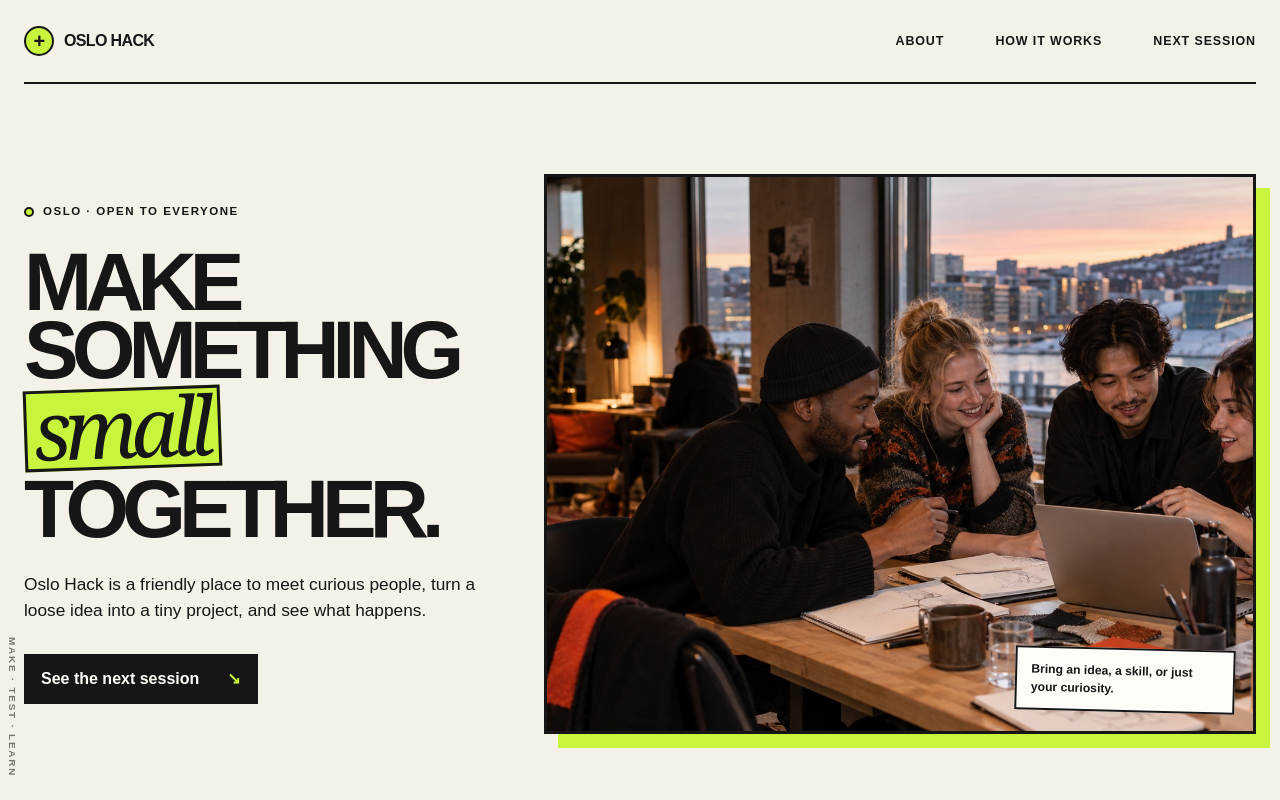
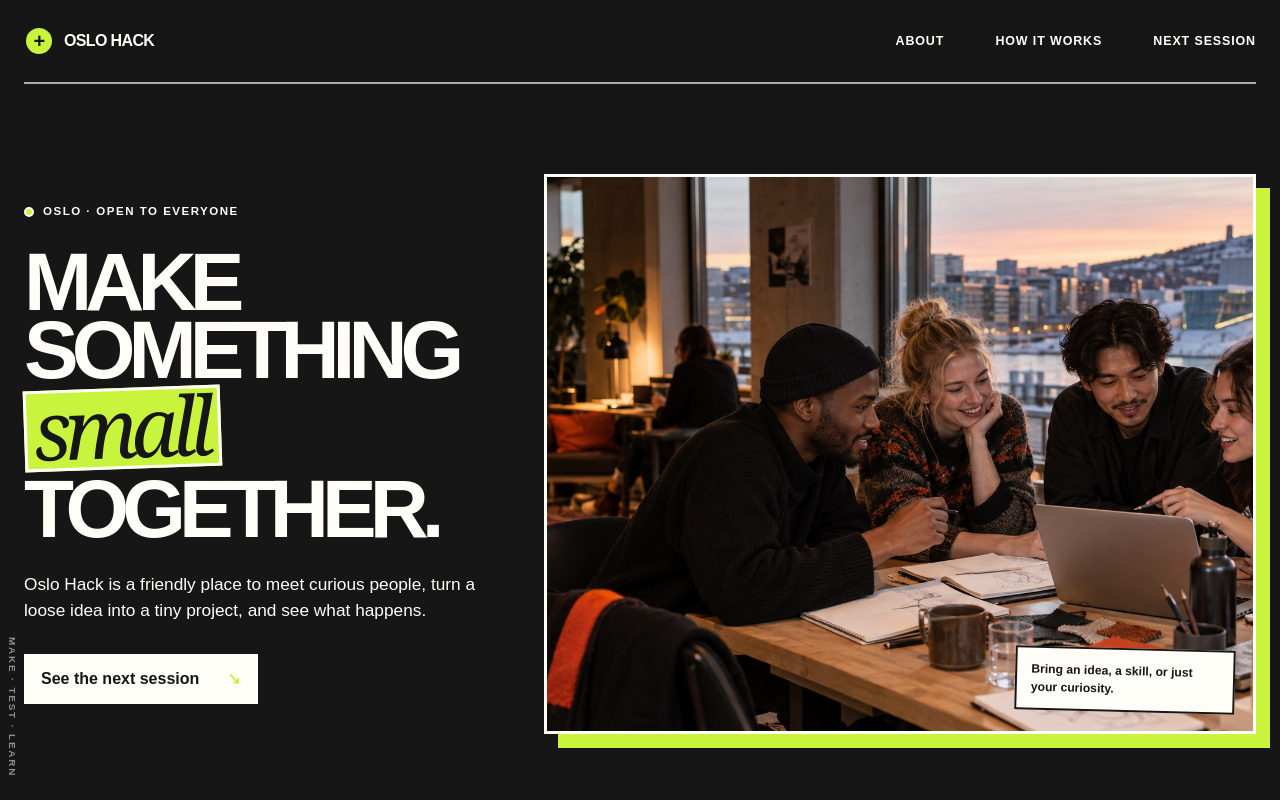
Before and after one commit to ikpsthakur/oslo-hack, a plain HTML site: page index.html in a window 1280 px wide. Shown: the top 800 px of the page. Drawn offline with Linux system fonts and the light colour scheme.

Commit message:
Restore dark hero in Oslo Hack poster design

```diff
--- a/dist/style.css
+++ b/dist/style.css
@@ -10,35 +10,35 @@
 
 * { box-sizing: border-box; }
 html { scroll-behavior: smooth; }
-body { margin: 0; min-width: 320px; overflow-x: hidden; background: var(--paper); color: var(--ink); font-family: Arial, Helvetica, sans-serif; font-size: 1rem; line-height: 1.5; }
+body { margin: 0; min-width: 320px; overflow-x: hidden; background: var(--ink); color: var(--ink); font-family: Arial, Helvetica, sans-serif; font-size: 1rem; line-height: 1.5; }
 a { color: inherit; text-decoration: none; }
 button, a { -webkit-tap-highlight-color: transparent; }
 .skip-link { position: fixed; z-index: 100; top: 12px; left: 12px; padding: 10px 14px; background: var(--ink); color: var(--white); transform: translateY(-160%); }
 .skip-link:focus { transform: translateY(0); }
 
-.site-header { position: relative; z-index: 10; width: var(--page); min-height: 84px; margin: 0 auto; display: grid; grid-template-columns: 1fr auto; align-items: center; border-bottom: 2px solid var(--ink); }
+.site-header { position: relative; z-index: 10; width: var(--page); min-height: 84px; margin: 0 auto; display: grid; grid-template-columns: 1fr auto; align-items: center; color: var(--white); border-bottom: 2px solid rgba(255, 253, 248, .65); }
 .brand { display: inline-flex; align-items: center; gap: 10px; width: fit-content; font-weight: 900; letter-spacing: -0.04em; text-transform: uppercase; }
-.brand-mark { width: 30px; height: 30px; display: grid; place-items: center; background: var(--accent); border: 2px solid var(--ink); border-radius: 50%; font-size: 1.25rem; line-height: 1; }
+.brand-mark { width: 30px; height: 30px; display: grid; place-items: center; background: var(--accent); color: var(--ink); border: 2px solid currentColor; border-radius: 50%; font-size: 1.25rem; line-height: 1; }
 nav { display: flex; align-items: center; gap: clamp(20px, 4vw, 58px); }
 nav a, .back-to-top { padding: 7px 0 5px; border-bottom: 2px solid transparent; font-size: .78rem; font-weight: 800; letter-spacing: .07em; text-transform: uppercase; }
-nav a:hover, nav a:focus-visible, .back-to-top:hover, .back-to-top:focus-visible { border-color: var(--ink); }
+nav a:hover, nav a:focus-visible, .back-to-top:hover, .back-to-top:focus-visible { border-color: currentColor; }
 
-.hero { position: relative; width: var(--page); min-height: calc(100svh - 84px); margin: 0 auto; padding: clamp(46px, 7vw, 90px) 0 clamp(38px, 6vw, 72px); display: grid; grid-template-columns: minmax(320px, .78fr) minmax(480px, 1.22fr); gap: clamp(28px, 5vw, 76px); align-items: stretch; }
+.hero { position: relative; width: var(--page); min-height: calc(100svh - 84px); margin: 0 auto; padding: clamp(46px, 7vw, 90px) 0 clamp(38px, 6vw, 72px); display: grid; grid-template-columns: minmax(320px, .78fr) minmax(480px, 1.22fr); gap: clamp(28px, 5vw, 76px); align-items: stretch; color: var(--white); }
 .hero-copy { z-index: 2; display: flex; flex-direction: column; justify-content: center; }
 .eyebrow, .section-number, .availability, .session-date { margin: 0; font-size: .72rem; font-weight: 900; letter-spacing: .13em; text-transform: uppercase; }
 .eyebrow { display: flex; align-items: center; gap: 9px; }
-.eyebrow span, .availability span { width: 10px; height: 10px; display: inline-block; background: var(--accent); border: 2px solid var(--ink); border-radius: 50%; }
+.eyebrow span, .availability span { width: 10px; height: 10px; display: inline-block; background: var(--accent); border: 2px solid currentColor; border-radius: 50%; }
 h1, h2, h3, p { text-wrap: pretty; }
 h1 { max-width: 9ch; margin: 28px 0 30px; font-size: clamp(4rem, 6.4vw, 7rem); line-height: .82; letter-spacing: -.085em; text-transform: uppercase; }
-h1 em { display: inline-block; margin: 5px 0 6px; padding: .02em .13em .08em .08em; background: var(--accent); border: 3px solid var(--ink); font-family: Georgia, 'Times New Roman', serif; font-weight: 400; text-transform: lowercase; transform: rotate(-2deg); }
+h1 em { display: inline-block; margin: 5px 0 6px; padding: .02em .13em .08em .08em; background: var(--accent); color: var(--ink); border: 3px solid var(--white); font-family: Georgia, 'Times New Roman', serif; font-weight: 400; text-transform: lowercase; transform: rotate(-2deg); }
 .hero-intro { max-width: 33rem; margin: 0 0 30px; font-size: clamp(1rem, 1.35vw, 1.22rem); }
-.text-link { width: fit-content; padding: 13px 17px; display: inline-flex; align-items: center; gap: 28px; background: var(--ink); color: var(--white); font-weight: 800; }
+.text-link { width: fit-content; padding: 13px 17px; display: inline-flex; align-items: center; gap: 28px; background: var(--white); color: var(--ink); font-weight: 800; }
 .text-link span { color: var(--accent); transition: transform 180ms ease; }
 .text-link:hover span, .text-link:focus-visible span { transform: translate(4px, 4px); }
-.hero-image { position: relative; margin: 0; min-height: 560px; border: 3px solid var(--ink); overflow: hidden; box-shadow: 14px 14px 0 var(--accent); }
+.hero-image { position: relative; margin: 0; min-height: 560px; border: 3px solid var(--white); overflow: hidden; box-shadow: 14px 14px 0 var(--accent); }
 .hero-image img { width: 100%; height: 100%; display: block; object-fit: cover; }
-.hero-image figcaption { position: absolute; right: 18px; bottom: 18px; max-width: 220px; padding: 12px 14px; background: var(--white); border: 2px solid var(--ink); font-size: .76rem; font-weight: 800; transform: rotate(1.5deg); }
-.side-note { position: absolute; left: -20px; bottom: 28px; margin: 0; color: var(--muted); font-size: .62rem; font-weight: 800; letter-spacing: .18em; writing-mode: vertical-rl; }
+.hero-image figcaption { position: absolute; right: 18px; bottom: 18px; max-width: 220px; padding: 12px 14px; background: var(--white); color: var(--ink); border: 2px solid var(--ink); font-size: .76rem; font-weight: 800; transform: rotate(1.5deg); }
+.side-note { position: absolute; left: -20px; bottom: 28px; margin: 0; color: rgba(255, 253, 248, .52); font-size: .62rem; font-weight: 800; letter-spacing: .18em; writing-mode: vertical-rl; }
 
 .intro, .steps, .session { padding-inline: max(24px, calc((100vw - 1380px) / 2)); }
 .intro { padding-block: clamp(76px, 11vw, 150px); display: grid; grid-template-columns: .45fr 1fr; gap: 42px; background: var(--ink); color: var(--white); }
@@ -47,7 +47,7 @@ h1 em { display: inline-block; margin: 5px 0 6px; padding: .02em .13em .08em .08
 .intro h2 { margin-bottom: 34px; }
 .intro div > p { max-width: 55rem; margin: 0; color: rgba(255, 253, 248, .72); font-size: clamp(1.25rem, 2vw, 1.8rem); }
 
-.steps { padding-block: clamp(76px, 10vw, 140px); }
+.steps { padding-block: clamp(76px, 10vw, 140px); background: var(--paper); color: var(--ink); }
 .section-heading { margin-bottom: clamp(42px, 7vw, 88px); display: grid; grid-template-columns: .5fr 1fr; gap: 42px; align-items: end; }
 .section-heading h2 { max-width: 10ch; }
 .steps .section-number { color: var(--ink); }
--- a/style.css
+++ b/style.css
@@ -10,35 +10,35 @@
 
 * { box-sizing: border-box; }
 html { scroll-behavior: smooth; }
-body { margin: 0; min-width: 320px; overflow-x: hidden; background: var(--paper); color: var(--ink); font-family: Arial, Helvetica, sans-serif; font-size: 1rem; line-height: 1.5; }
+body { margin: 0; min-width: 320px; overflow-x: hidden; background: var(--ink); color: var(--ink); font-family: Arial, Helvetica, sans-serif; font-size: 1rem; line-height: 1.5; }
 a { color: inherit; text-decoration: none; }
 button, a { -webkit-tap-highlight-color: transparent; }
 .skip-link { position: fixed; z-index: 100; top: 12px; left: 12px; padding: 10px 14px; background: var(--ink); color: var(--white); transform: translateY(-160%); }
 .skip-link:focus { transform: translateY(0); }
 
-.site-header { position: relative; z-index: 10; width: var(--page); min-height: 84px; margin: 0 auto; display: grid; grid-template-columns: 1fr auto; align-items: center; border-bottom: 2px solid var(--ink); }
+.site-header { position: relative; z-index: 10; width: var(--page); min-height: 84px; margin: 0 auto; display: grid; grid-template-columns: 1fr auto; align-items: center; color: var(--white); border-bottom: 2px solid rgba(255, 253, 248, .65); }
 .brand { display: inline-flex; align-items: center; gap: 10px; width: fit-content; font-weight: 900; letter-spacing: -0.04em; text-transform: uppercase; }
-.brand-mark { width: 30px; height: 30px; display: grid; place-items: center; background: var(--accent); border: 2px solid var(--ink); border-radius: 50%; font-size: 1.25rem; line-height: 1; }
+.brand-mark { width: 30px; height: 30px; display: grid; place-items: center; background: var(--accent); color: var(--ink); border: 2px solid currentColor; border-radius: 50%; font-size: 1.25rem; line-height: 1; }
 nav { display: flex; align-items: center; gap: clamp(20px, 4vw, 58px); }
 nav a, .back-to-top { padding: 7px 0 5px; border-bottom: 2px solid transparent; font-size: .78rem; font-weight: 800; letter-spacing: .07em; text-transform: uppercase; }
-nav a:hover, nav a:focus-visible, .back-to-top:hover, .back-to-top:focus-visible { border-color: var(--ink); }
+nav a:hover, nav a:focus-visible, .back-to-top:hover, .back-to-top:focus-visible { border-color: currentColor; }
 
-.hero { position: relative; width: var(--page); min-height: calc(100svh - 84px); margin: 0 auto; padding: clamp(46px, 7vw, 90px) 0 clamp(38px, 6vw, 72px); display: grid; grid-template-columns: minmax(320px, .78fr) minmax(480px, 1.22fr); gap: clamp(28px, 5vw, 76px); align-items: stretch; }
+.hero { position: relative; width: var(--page); min-height: calc(100svh - 84px); margin: 0 auto; padding: clamp(46px, 7vw, 90px) 0 clamp(38px, 6vw, 72px); display: grid; grid-template-columns: minmax(320px, .78fr) minmax(480px, 1.22fr); gap: clamp(28px, 5vw, 76px); align-items: stretch; color: var(--white); }
 .hero-copy { z-index: 2; display: flex; flex-direction: column; justify-content: center; }
 .eyebrow, .section-number, .availability, .session-date { margin: 0; font-size: .72rem; font-weight: 900; letter-spacing: .13em; text-transform: uppercase; }
 .eyebrow { display: flex; align-items: center; gap: 9px; }
-.eyebrow span, .availability span { width: 10px; height: 10px; display: inline-block; background: var(--accent); border: 2px solid var(--ink); border-radius: 50%; }
+.eyebrow span, .availability span { width: 10px; height: 10px; display: inline-block; background: var(--accent); border: 2px solid currentColor; border-radius: 50%; }
 h1, h2, h3, p { text-wrap: pretty; }
 h1 { max-width: 9ch; margin: 28px 0 30px; font-size: clamp(4rem, 6.4vw, 7rem); line-height: .82; letter-spacing: -.085em; text-transform: uppercase; }
-h1 em { display: inline-block; margin: 5px 0 6px; padding: .02em .13em .08em .08em; background: var(--accent); border: 3px solid var(--ink); font-family: Georgia, 'Times New Roman', serif; font-weight: 400; text-transform: lowercase; transform: rotate(-2deg); }
+h1 em { display: inline-block; margin: 5px 0 6px; padding: .02em .13em .08em .08em; background: var(--accent); color: var(--ink); border: 3px solid var(--white); font-family: Georgia, 'Times New Roman', serif; font-weight: 400; text-transform: lowercase; transform: rotate(-2deg); }
 .hero-intro { max-width: 33rem; margin: 0 0 30px; font-size: clamp(1rem, 1.35vw, 1.22rem); }
-.text-link { width: fit-content; padding: 13px 17px; display: inline-flex; align-items: center; gap: 28px; background: var(--ink); color: var(--white); font-weight: 800; }
+.text-link { width: fit-content; padding: 13px 17px; display: inline-flex; align-items: center; gap: 28px; background: var(--white); color: var(--ink); font-weight: 800; }
 .text-link span { color: var(--accent); transition: transform 180ms ease; }
 .text-link:hover span, .text-link:focus-visible span { transform: translate(4px, 4px); }
-.hero-image { position: relative; margin: 0; min-height: 560px; border: 3px solid var(--ink); overflow: hidden; box-shadow: 14px 14px 0 var(--accent); }
+.hero-image { position: relative; margin: 0; min-height: 560px; border: 3px solid var(--white); overflow: hidden; box-shadow: 14px 14px 0 var(--accent); }
 .hero-image img { width: 100%; height: 100%; display: block; object-fit: cover; }
-.hero-image figcaption { position: absolute; right: 18px; bottom: 18px; max-width: 220px; padding: 12px 14px; background: var(--white); border: 2px solid var(--ink); font-size: .76rem; font-weight: 800; transform: rotate(1.5deg); }
-.side-note { position: absolute; left: -20px; bottom: 28px; margin: 0; color: var(--muted); font-size: .62rem; font-weight: 800; letter-spacing: .18em; writing-mode: vertical-rl; }
+.hero-image figcaption { position: absolute; right: 18px; bottom: 18px; max-width: 220px; padding: 12px 14px; background: var(--white); color: var(--ink); border: 2px solid var(--ink); font-size: .76rem; font-weight: 800; transform: rotate(1.5deg); }
+.side-note { position: absolute; left: -20px; bottom: 28px; margin: 0; color: rgba(255, 253, 248, .52); font-size: .62rem; font-weight: 800; letter-spacing: .18em; writing-mode: vertical-rl; }
 
 .intro, .steps, .session { padding-inline: max(24px, calc((100vw - 1380px) / 2)); }
 .intro { padding-block: clamp(76px, 11vw, 150px); display: grid; grid-template-columns: .45fr 1fr; gap: 42px; background: var(--ink); color: var(--white); }
@@ -47,7 +47,7 @@ h1 em { display: inline-block; margin: 5px 0 6px; padding: .02em .13em .08em .08
 .intro h2 { margin-bottom: 34px; }
 .intro div > p { max-width: 55rem; margin: 0; color: rgba(255, 253, 248, .72); font-size: clamp(1.25rem, 2vw, 1.8rem); }
 
-.steps { padding-block: clamp(76px, 10vw, 140px); }
+.steps { padding-block: clamp(76px, 10vw, 140px); background: var(--paper); color: var(--ink); }
 .section-heading { margin-bottom: clamp(42px, 7vw, 88px); display: grid; grid-template-columns: .5fr 1fr; gap: 42px; align-items: end; }
 .section-heading h2 { max-width: 10ch; }
 .steps .section-number { color: var(--ink); }
```
Also changed, not shown: dist/index.html (+1 -1 lines), index.html (+1 -1 lines).
